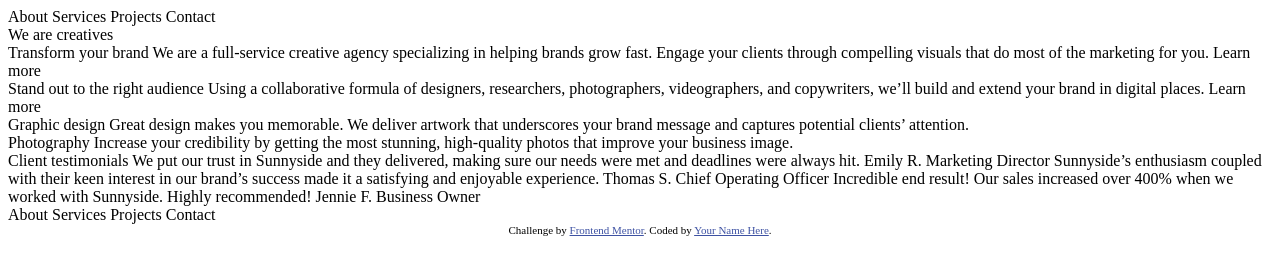
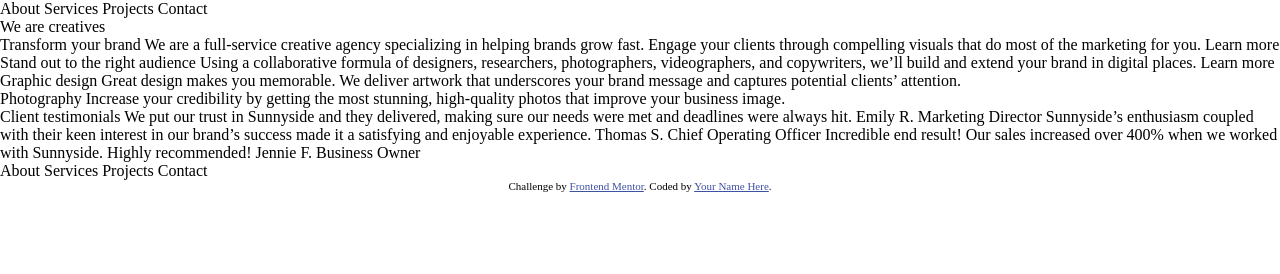
Before and after one commit to ittybe/summerside-agency, a website built with webpack: page src/index.html in a window 1280 px wide. Built offline with nearby package versions, Linux system fonts and the light colour scheme.

Commit message:
section-wrapper class

```diff
--- a/src/index.js
+++ b/src/index.js
@@ -1,2 +1,3 @@
 import css from "./styles.css"
 import vars from "./variables.css"
+import cssmobile from "./mobile-styles.css"
--- a/src/mobile-styles.css
+++ b/src/mobile-styles.css
@@ -0,0 +1,8 @@
+body {
+    margin: 0px;
+}
+
+.section-wrapper {
+    width: 100%;
+    display: flex;
+}
```
Also changed, not shown: src/index.html (+1 -0 lines).
